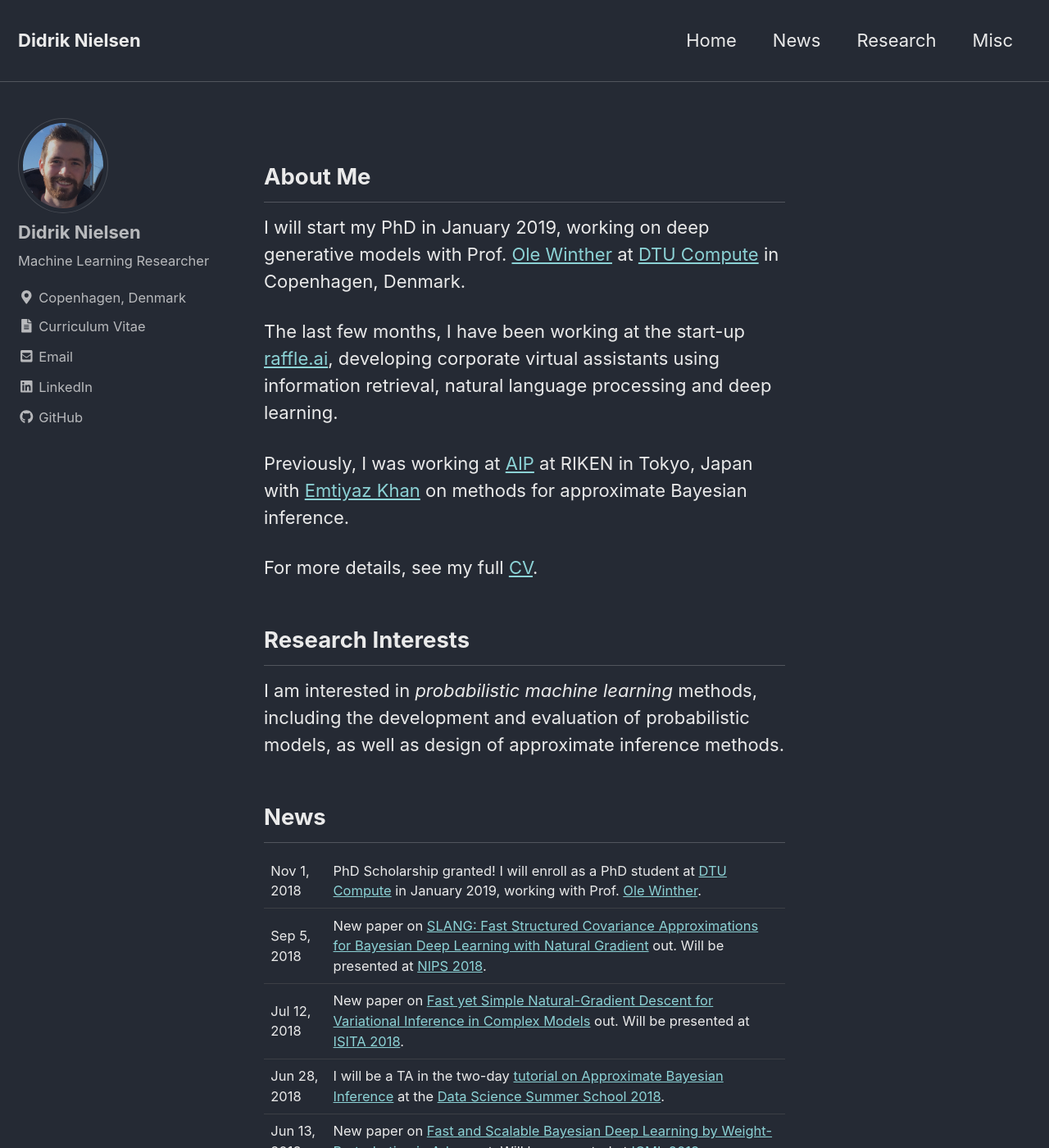
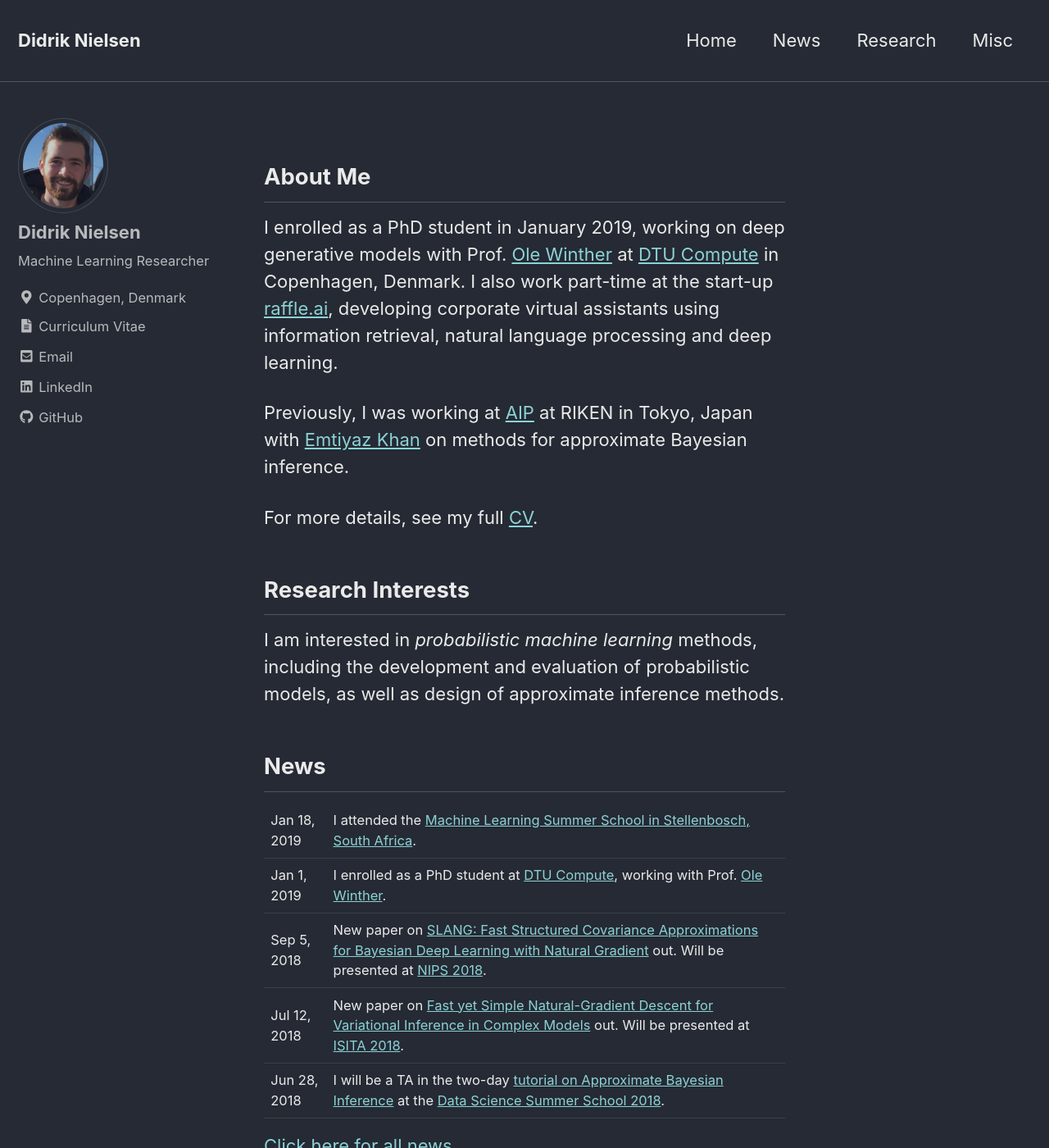
Before and after one commit to didriknielsen/didriknielsen.github.io, a Jekyll site: the page built from index.html, in a window 1280 px wide and 1400 px high. Shown: the whole window at 82% size. Built offline with Jekyll 4.4.1, drawn with Linux system fonts in a browser that asks for light colours; nearby versions of some CDN libraries; the list of posts is cut into pages by our own code; some of the changed text lies outside the part shown.

Commit message:
Updated news ++

```diff
--- a/_includes/mainpage.md
+++ b/_includes/mainpage.md
@@ -1,8 +1,6 @@
 ## About Me
 
-I will start my PhD in January 2019, working on deep generative models with Prof. [Ole Winther](http://cogsys.imm.dtu.dk/staff/winther/) at [DTU Compute](http://www.compute.dtu.dk/english) in Copenhagen, Denmark.
-
-The last few months, I have been working at the start-up [raffle.ai](http://raffle.ai/), developing corporate virtual assistants using information retrieval, natural language processing and deep learning.
+I enrolled as a PhD student in January 2019, working on deep generative models with Prof. [Ole Winther](http://cogsys.imm.dtu.dk/staff/winther/) at [DTU Compute](http://www.compute.dtu.dk/english) in Copenhagen, Denmark. I also work part-time at the start-up [raffle.ai](http://raffle.ai/), developing corporate virtual assistants using information retrieval, natural language processing and deep learning.
 
 Previously, I was working at [AIP](http://www.riken.jp/en/research/labs/aip/) at RIKEN in Tokyo, Japan with [Emtiyaz Khan](https://emtiyaz.github.io/) on methods for approximate Bayesian inference.
 
```
Also changed, not shown: _news/mlss2019.md (added, +6 -0 lines), _news/phd_accepted.md (+2 -2 lines), _pages/misc_books.md (+1 -1 lines).
